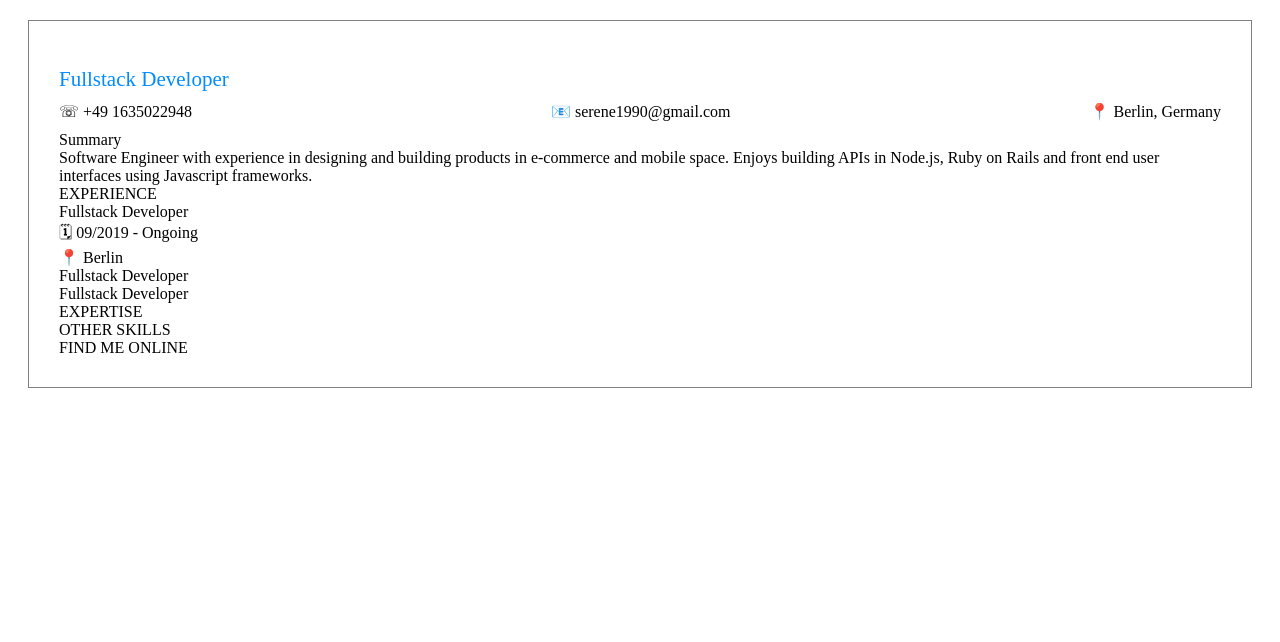
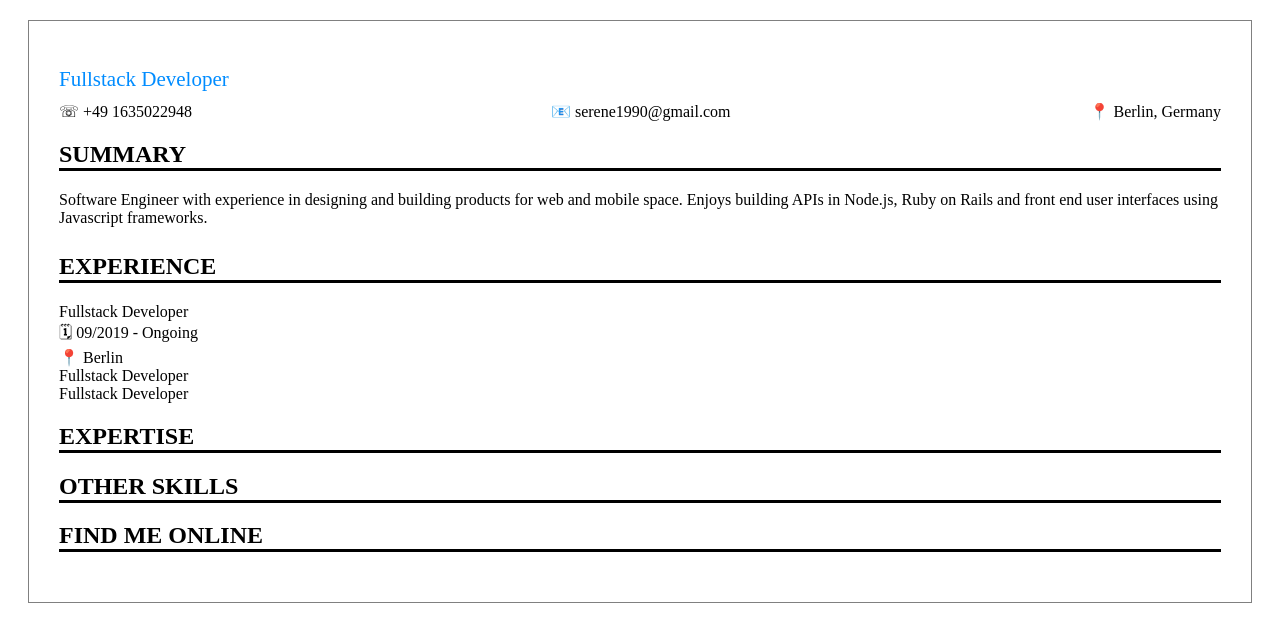
Before and after one commit to SereneMatt/gatsby-meets-contentful, a Gatsby site: page / in a window 1280 px wide. Built offline with nearby package versions, Linux system fonts and the light colour scheme; Gatsby itself is replaced by a stand-in of ours.

Commit message:
Title components

```diff
--- a/gatsby-config.js
+++ b/gatsby-config.js
@@ -20,11 +20,9 @@ module.exports = {
     },
     `gatsby-plugin-react-helmet`,
     `gatsby-plugin-image`,
-    `gatsby-transformer-sharp`,
     `gatsby-plugin-sharp`,
-    `gatsby-plugin-gatsby-cloud`,
     // this (optional) plugin enables Progressive Web App + Offline functionality
     // To learn more, visit: https://gatsby.dev/offline
     // `gatsby-plugin-offline`,
   ],
-}
+};
--- a/src/components/Matt/index.tsx
+++ b/src/components/Matt/index.tsx
@@ -1,8 +1,16 @@
-import React from "react";
+import React from 'react';
 
-import { StyledContainer, StyledTitle, StyledSubTitle, ContactContainer } from './style';
+import {
+  StyledContainer,
+  StyledTitle,
+  StyledSubTitle,
+  ContactContainer,
+  StyledSubHeading,
+  StyledContent
+} from './style';
 
-const Matt = ({ name }: { name: string; }): JSX.Element => <StyledContainer>
+const Matt = ({ name }: { name: string }): JSX.Element => (
+  <StyledContainer>
     <StyledTitle>{name}</StyledTitle>
     <StyledSubTitle>Fullstack Developer</StyledSubTitle>
     <ContactContainer>
@@ -12,59 +20,42 @@ const Matt = ({ name }: { name: string; }): JSX.Element => <StyledContainer>
     </ContactContainer>
     <div>
       <article>
+        <StyledSubHeading>Summary</StyledSubHeading>
+        <StyledContent>
+          Software Engineer with experience in designing and building products
+          for web and mobile space. Enjoys building APIs in Node.js, Ruby on
+          Rails and front end user interfaces using Javascript frameworks.
+        </StyledContent>
+      </article>
+      <article>
+        <StyledSubHeading>EXPERIENCE</StyledSubHeading>
         <div>
-        Summary
+          <div>
+            <div>Fullstack Developer</div>
+            <div>
+              <div>🗓 09/2019 - Ongoing</div>
+              <div>📍 Berlin</div>
+            </div>
+            <div>Fullstack Developer</div>
           </div>
           <div>
-        Software Engineer with experience in designing and building products in e-commerce and mobile space. Enjoys building APIs in Node.js, Ruby on Rails and front end user interfaces using Javascript frameworks.
-      </div>
-    </article>
-    <article>
-      <div>
-        EXPERIENCE
-      </div>
-      <div>
-        <div>
-          <div>
-            Fullstack Developer
-          </div>
-          <div>
-            <div>
-              🗓 09/2019 - Ongoing
-            </div>
-            <div>
-              📍 Berlin
-            </div>
-          </div>
-          <div>
-            Fullstack Developer
-          </div>
-        </div>
-        <div>
-          <div>
-            Fullstack Developer
-          </div>
+            <div>Fullstack Developer</div>
           </div>
         </div>
       </article>
     </div>
     <div>
       <article>
-      <div>
-        EXPERTISE
-      </div>
+        <StyledSubHeading>EXPERTISE</StyledSubHeading>
       </article>
       <article>
-      <div>
-        OTHER SKILLS
-      </div>
+        <StyledSubHeading>OTHER SKILLS</StyledSubHeading>
       </article>
       <article>
-      <div>
-        FIND ME ONLINE
-      </div>
+        <StyledSubHeading>FIND ME ONLINE</StyledSubHeading>
       </article>
     </div>
-</StyledContainer>;
+  </StyledContainer>
+);
 
 export default Matt;
--- a/src/components/Matt/style.ts
+++ b/src/components/Matt/style.ts
@@ -31,3 +31,13 @@ export const ContactContainer = styled.div`
     justify-content: space-between;
   }
 `;
+
+export const StyledSubHeading = styled.h2`
+  text-transform: uppercase;
+  color: rgb(0, 0, 0);
+  border-bottom: 3px solid rgb(0, 0, 0);
+`;
+
+export const StyledContent = styled.div`
+  padding: 0 0 6px;
+`;
```
Also changed, not shown: package.json (+4 -5 lines), README.md, 3 other files. Lines whose indentation alone changed are shown as unchanged.
